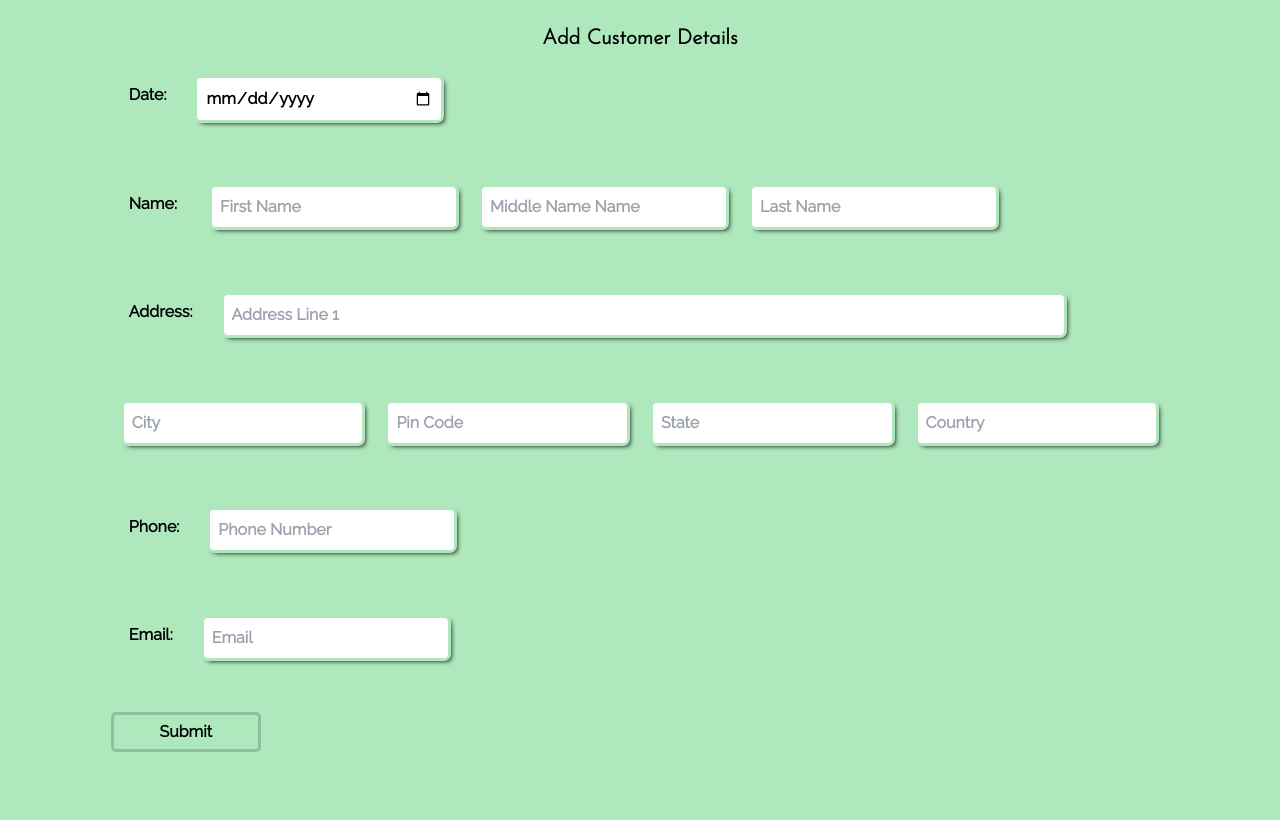
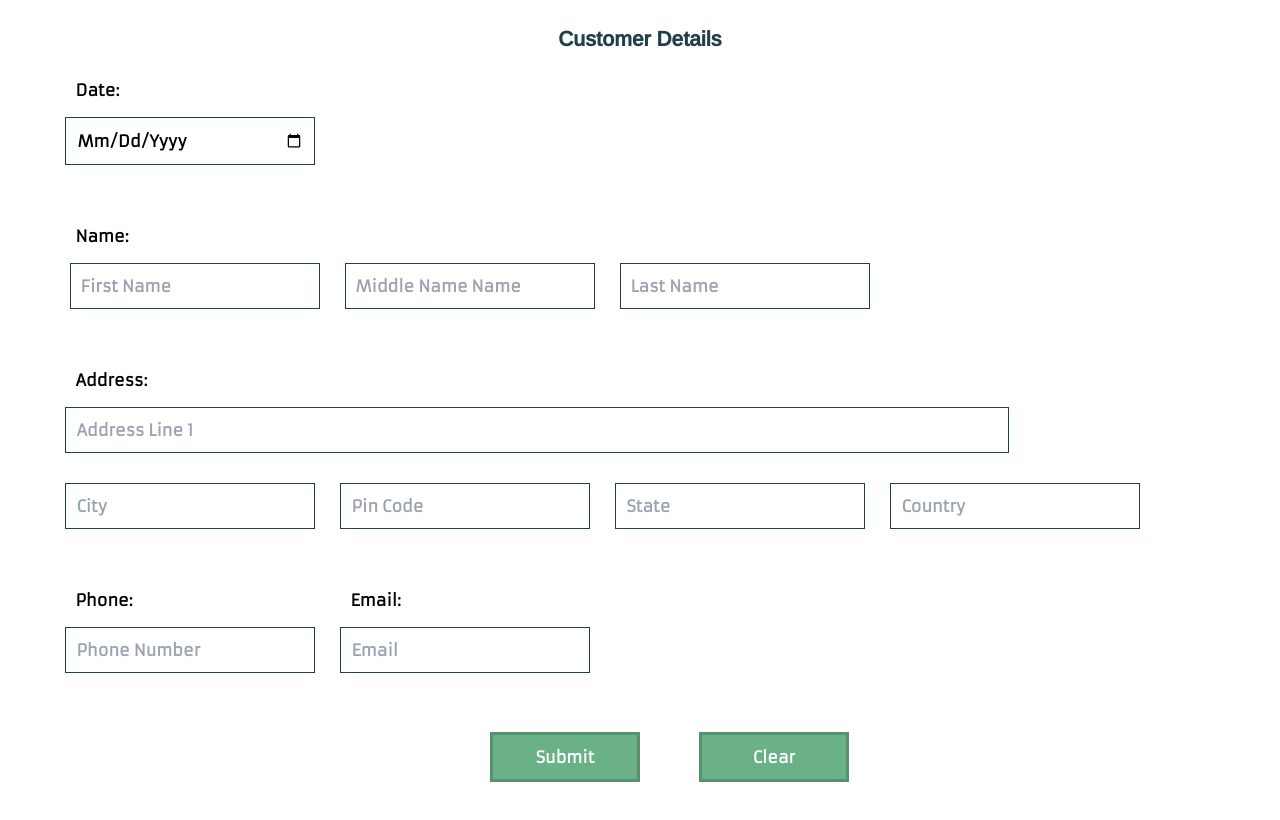
Before and after one commit to ashishmakwanaa/AgroBook, a React (Create React App) app in the folder frontend/: page /FormInput in a window 1280 px wide. Shown: the top 820 px of the page. Built offline with nearby package versions, Linux system fonts and the light colour scheme.

Commit message:
"Add Customer ,item"

```diff
--- a/frontend/src/Admin/App.css
+++ b/frontend/src/Admin/App.css
@@ -1,59 +1,77 @@
+
 @import url('https://fonts.googleapis.com/css2?family=Josefin+Sans:wght@300&family=Jost:ital,wght@1,300;1,400&family=Raleway:wght@300&family=Roboto:wght@300&display=swap');
 
-* {
+  @import url('https://fonts.googleapis.com/css2?family=Arimo:wght@500&family=Armata&display=swap');
+
+
+*{
   margin: 0px;
   padding: 0px;
 }
-
-body {
-  background-color: rgb(175, 232, 188);
+body{
+  background-color: #ffffff;
 }
 
-.customer_form_details h3 {
+.customer_form_details h3{
+  color: #1F3F49;
   margin-top: 10px;
   text-align: center;
   font-size: 1.3rem;
-  font-family: "Josefin Sans";
+  font-family: "Arimo";
   font-weight: bolder;
 }
-
-div.customer_form {
+div.customer_form{
   display: flex;
   justify-content: center;
   align-items: center;
   margin: auto;
   margin-top: 1%;
+  margin-left: 3%;
+  margin-right: 3%;
 }
 
 .my_form {
   display: flex;
   flex-direction: column;
+  margin-top: 1%;
+}
+.phno_email{
+  display: flex;
 }
 
 .form-row {
-  display: flex;
+  /* display: flex; */
   flex-direction: column;
   margin-bottom: 20px;
   padding: 1%;
   font-weight: bold;
 }
-
-.form-row input,
-label {
-  padding: 8px;
-  margin: 10px;
-  font-family: "Raleway", Arial;
+.form-row input,label{
+  padding: 10px;
+  margin: 15px;
+  font-family: "Armata", Arial;
 }
-
-.form-row input {
+.form-row input{
   width: 250px;
-  border-radius: 7px;
-  border: 3px solid rgb(175, 232, 188);
-  box-shadow: 3px 3px 5px -3px;
+  border: 1px solid #1F3F49;
   outline: none;
+  text-transform: capitalize;
 }
-
-#address {
+.form-row input:focus::placeholder {
+  color: rgb(244, 244, 244);
+}
+.form-row input:hover::placeholder {
+  color: rgb(244, 244, 244);
+}
+.form-row input:hover{
+  background-color: #6AB187;
+  color: white;
+}
+.form-row input:focus{
+  color: white;
+  font-weight: bold;
+}
+#address{
   width: 80%;
 }
 
@@ -71,50 +89,127 @@ label {
   }
 }
 
-.customer_form_btn button {
-  font-family: "Raleway";
+.form_btn{
   width: 150px;
-  padding: 5px;
+  padding: 10px;
+  font-weight: bold;
   border: 3px solid rgba(0, 0, 0, 0.18);
-  background-color: rgb(175, 232, 188);
-  border-radius: 5px;
+  color: white;
+  background-color: #6AB187;
   transition: all 0.3s;
+  margin-left: 5%;
+  margin-bottom: 5%;
+  font-family: "Armata";
 }
 
-#form_btn:hover {
-  background-color: black;
-  color: rgb(175, 232, 188);
+
+.form_btn:hover{
+  background-color: #1F3F49;
+  color: white;
   font-weight: bold;
 }
 
-.customer_form_btn {
+#customer_form_btn{
+  /* display: flex; */
+  justify-content: center;
+  align-items: center;
   text-align: center;
+  font-family: "Armata";
+}
+  .item_form{
+    display: flex;
+    justify-self: center;
+    align-items: center;
+    flex-direction:column;
+  }
+.item_form_head{
+  color: #1F3F49;
+  margin-top: 3%;
+  text-align: center;
+  font-size: 1.3rem;
+  font-family: "Arimo";
+  font-weight: bolder;
 }
 
-/* .customer_head{
-  text-align: center;
-  font-weight: bolder;
-  font-family:"Josefin Sans" ;
-  font-size: 24px;
-  margin-top: 20px;
-  margin-bottom: 40px;
-  text-decoration: underline;
-} */
-/* .form_row_edit {
+.item_content{
   display: flex;
+  align-items: center;
+  justify-content: center;
   flex-direction: row;
-  align-items: flex-start;
-  font-weight: bold;
-  white-space: nowrap;
 }
 
-.form_row_edit input[type="text"] {
-  width: 75%;
-  border-radius: 7px;
-  border: 3px solid rgb(175, 232, 188);
-  box-shadow: 3px 3px 5px -3px;
-  margin-bottom: 10px;
-} */
+.qty_units{
+  display: flex;
+  align-items: center;
+  justify-content: center;
+}
+.qty_units_row input{
+  padding: 0.2rem;
+  margin-top: 5%;
+  margin-left: 10px;
+  margin-right: 10px;
+  border: 2px solid #1F3F49;
+}
+.item_img_input{
+  display: flex;
+}
+
+.item_input_row{
+  padding: 1.1rem;
+}
+
+.item_input_row input{
+  padding:0.2rem;
+  width: 100%;
+  margin-top: 2%;
+  border: 2px solid #1F3F49;
+  text-align: left;
+}
+#item_category{
+  padding:0.2rem;
+  width: 100%;
+  margin-top: 4%;
+  border: 2px solid #1F3F49;
+}
+@media screen and (min-width: 768px) {
+  .item_fomr {
+    flex-direction: row;
+  }
+
+  .item_input_row {
+    flex-direction: row;
+  }
+
+  .item_input_row input {
+    margin-right: 10px;
+  }
+}
+
+.plus_item, .minus_item{
+  border: 1px solid #1F3F49;
+  width: 30px;
+  height: 30px;
+  border-radius: 50%;
+}
+.plus_item:hover, .minus_item:hover{
+  background-color: #6AB187;
+  color: white;
+}
+#item_units{
+  padding: 0.2rem;
+  padding-left: 3rem;
+  padding-right: 3rem;
+  margin-top: 5%;
+  margin-left: 10px;
+  margin-right: 10px;
+  border: 2px solid #1F3F49;
+}
+
+.item_img_input{
+  margin-top: 10%;
+}
+
+/* darshil code */
 .edit_form {
   text-align: left;
 }
--- a/frontend/src/Admin/FormInput.js
+++ b/frontend/src/Admin/FormInput.js
@@ -1,49 +1,53 @@
-import "../Admin/App.css";
+// import "./FormInput.module.css";
 import React from "react";
+import "./App.css"
 
 const FormInput = () =>{
     return(
+        <>
       <div className="customer_form">
              <form action="" className="customer_form_details">
-            <h3 className="customer_head">Add Customer Details</h3>
+             <h3 className="customer_head">Customer Details</h3>
              <div className="my_form" id="mytable">
                  <div className="form-row">
-                    <label htmlFor="adding_date">Date: </label>
+                     <label htmlFor="adding_date">Date: </label> <br />
                      <input type="date" name="adding_date" id="" placeholder="dd/mm/yyyy" required/>
                  </div>
                  <div className="form-row">
-                    <label htmlFor="name">Name: </label>
+                     <label htmlFor="name">Name: </label><br />
                      &nbsp;
-                    <input type="text" name="name" id="" placeholder="First Name" required/>
-                    <input type="text" name="" id="" placeholder="Middle Name Name"/>
-                    <input type="text" name="" id="" placeholder="Last Name"/>
+                     <input type="text" name="name" id="" placeholder="First Name" autocomplete="off" required/>
+                     <input type="text" name="" id="" placeholder="Middle Name Name"autocomplete="off"/>
+                     <input type="text" name="" id="" placeholder="Last Name" autocomplete="off"/>
                  </div>
                  <div className="form-row">
-                    <label htmlFor="address">Address: </label>
+                     <label htmlFor="address">Address: </label><br />
                      <input type="text" name="address" id="address" placeholder="Address Line 1" required/>
-                </div>
-                <div className="form-row">
                      <input type="text" placeholder="City" required/>
                      <input type="text" name="" id="" placeholder="Pin Code" required/>
                      <input type="text" name="" id="" placeholder="State" required/>
                      <input type="text" name="" id="" placeholder="Country" required/>
                  </div>
-                <div className="form-row">
-                   <label htmlFor="phno">Phone:</label>
+                 <div className="form-row phno_email" >
+                    <div>
+                    <label htmlFor="phno">Phone:</label><br />
                     <input type="number" name="phno" id="" placeholder="Phone Number" required/>
                     </div>
-                <div className="form-row">
-                    <label htmlFor="email">Email: </label>
+                    <div>
+                    <label htmlFor="email">Email: </label><br />
                      <input type="email" name="email" id="" placeholder="Email"/>
                     </div>
-                <div className="form-row">
-                    <div className="customer_form_btn">
-                    <button type="submit" id="form_btn">Submit</button>
+                 </div>
+                 <div className="form-row" id="customer_form_btn">
+                     <div>
+                     <button type="submit" className="form_btn">Submit</button>
+                     <button className="form_btn" id="clear_btn">Clear</button>
                      </div>
                  </div>
              </div>
              </form>
        </div>
+    </>
     );
 }
 
--- a/frontend/src/App.css
+++ b/frontend/src/App.css
@@ -4,3 +4,8 @@
 .edit_form {
     text-align: left;
 }
+
+.my_side_bar{
+    position: fixed;
+    top:7%;
+}
--- a/frontend/src/App.js
+++ b/frontend/src/App.js
@@ -12,6 +12,7 @@ import FormInput from './Admin/FormInput';
 import { createContext, useState } from 'react';
 import CustomerEditInput from "./component/CustomerEditInput.js"
 import ChangePsw from './Admin/ChangePsw';
+import AddCustomer from './Admin/FormInput'
 
 import Itemtable from './component/Itemtable';
 const AppState = createContext();
@@ -41,6 +42,7 @@ function App() {
           <Route path="/FormInput" element={<FormInput />} />
           <Route path="/changePsw" element={<ChangePsw />} />
           <Route path="/itemtable" element={<Itemtable />} />
+          <Route path="/addCustomer" element={<AddCustomer/>}/>
           <Route path="/CustomerEditInput" element={<CustomerEditInput />} />
 
         </Routes>
--- a/frontend/src/Pages/HomePage.js
+++ b/frontend/src/Pages/HomePage.js
@@ -14,7 +14,7 @@ const HomePage = () => {
     { name: "About", link: "/about" },
     { name: "Services", link: "/services" },
     { name: "Contact Us", link: "/contact" },
-    { name: "Dashboard", link: "/dashboard" },
+    // { name: "Dashboard", link: "/dashboard" },
   ];
 
   const caption = [
--- a/frontend/src/component/About.js
+++ b/frontend/src/component/About.js
@@ -3,7 +3,7 @@ const AboutUs = ({ show }) => {
   return (
     /*about us comment */
     <div className="relative bg-green-900 text-white p-6 md:p-10 lg:p-16 mt-6 transform transition-transform ease-out duration-1000">
-      <div className="absolute inset-0 bg-green-400 opacity-50 z-[-1]"></div>
+      <div className="absolute inset-0 bg-[#6AB187] opacity-50 z-[-1]"></div>
       <div className={`relative ${show ? 'opacity-100 animate-slide-in-up' : 'opacity-0'} mx-auto max-w-3xl md:max-w-4xl lg:max-w-5xl`}>
         <h1 className="text-3xl md:text-4xl lg:text-5xl font-bold mb-4">About Us</h1>
         <p className="text-sm md:text-base lg:text-lg xl:text-xl 2xl:text-2xl">
```
Also changed, not shown: frontend/src/Admin/ItemForm.js (added, +57 -0 lines), frontend/src/Pages/Dashboard.js (+19 -5 lines), frontend/src/component/Navbar.js (+27 -15 lines). Lines whose indentation alone changed are shown as unchanged.
